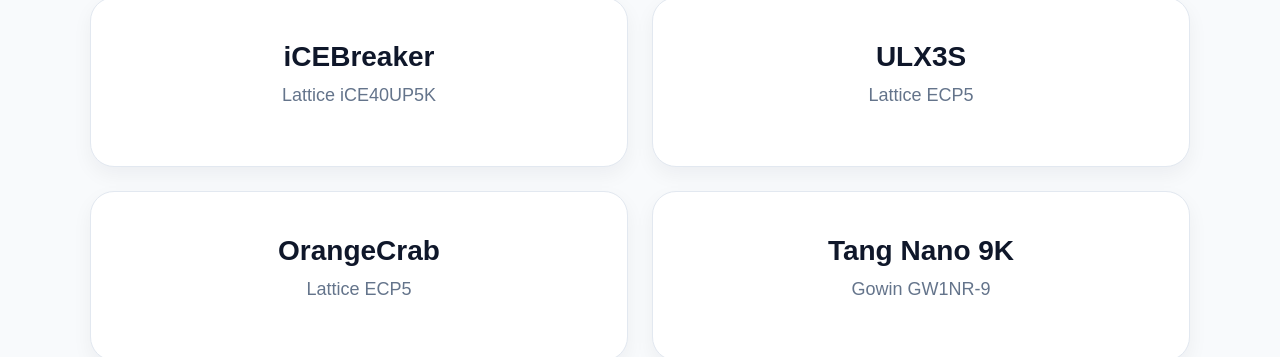
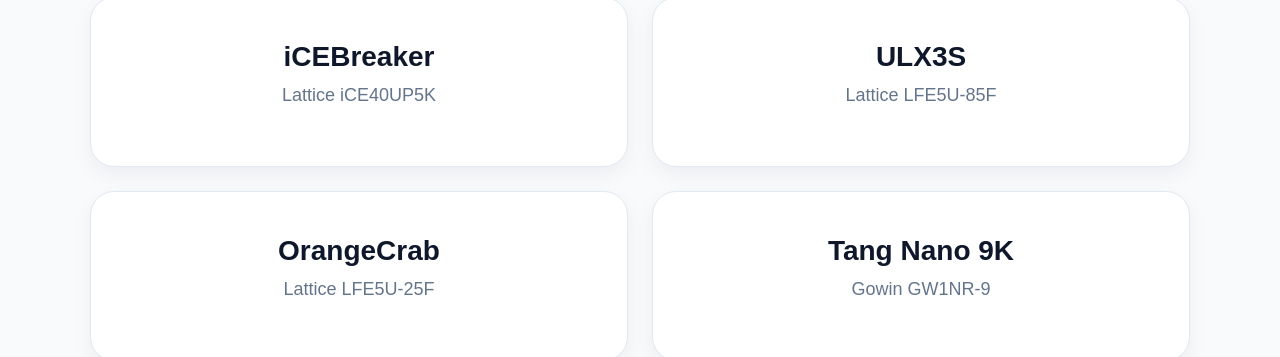
Before and after one commit to areen0427/Allora-FPGA, a React (Vite) app in the folder allora-fpga/: page / in a window 1280 px wide. Shown: the part 355-712 px from the top of the page. Built offline with nearby package versions, Linux system fonts and the light colour scheme.

Commit message:
more dashboard updates

```diff
--- a/allora-fpga/src/App.tsx
+++ b/allora-fpga/src/App.tsx
@@ -2,7 +2,7 @@
 import BoardSelect from "./pages/BoardSelect";
 import ProjectSetup from "./pages/ProjectSetup";
 import Dashboard from "./pages/Dashboard";
-import { boards } from "./data/boards";
+import { BOARDS } from "./data/boards";
 
 type AppStage = "board-select" | "project-setup" | "dashboard";
 
@@ -12,7 +12,7 @@
   const [projectName, setProjectName] = useState("");
   const [language, setLanguage] = useState("Verilog");
 
-  const selectedBoard = boards.find((board) => board.id === selectedBoardId);
+  const selectedBoard = BOARDS.find((board) => board.id === selectedBoardId);
 
   if (stage === "board-select") {
     return (
--- a/allora-fpga/src/data/boards.ts
+++ b/allora-fpga/src/data/boards.ts
@@ -1,22 +1,94 @@
-export const boards = [
+export type ConstraintFile = "pcf" | "lpf" | "xdc" | "cst";
+
+export type SynthesisFlow =
+  | "yosys-nextpnr"
+  | "gowin"
+  | "vivado"
+  | "quartus";
+
+export type BoardPin = {
+  name: string;
+  pin: string;
+};
+
+export type BoardClock = {
+  name: string;
+  pin?: string;
+  frequency: number;
+};
+
+export type BoardDefinition = {
+  id: string;
+  name: string;
+
+  vendor: string;
+  family: string;
+  device: string;
+  package: string;
+
+  constraintsFile: ConstraintFile;
+  synthesisFlow: SynthesisFlow;
+
+  clocks: BoardClock[];
+  leds: BoardPin[];
+  buttons: BoardPin[];
+};
+
+export const BOARDS: BoardDefinition[] = [
   {
     id: "icebreaker",
     name: "iCEBreaker",
-    fpga: "Lattice iCE40UP5K",
+    vendor: "Lattice",
+    family: "iCE40 UltraPlus",
+    device: "iCE40UP5K",
+    package: "SG48",
+    constraintsFile: "pcf",
+    synthesisFlow: "yosys-nextpnr",
+    clocks: [],
+    leds: [],
+    buttons: [],
   },
   {
     id: "ulx3s",
     name: "ULX3S",
-    fpga: "Lattice ECP5",
+    vendor: "Lattice",
+    family: "ECP5",
+    device: "LFE5U-85F",
+    package: "CABGA381",
+    constraintsFile: "lpf",
+    synthesisFlow: "yosys-nextpnr",
+    clocks: [],
+    leds: [],
+    buttons: [],
   },
   {
     id: "orangecrab",
     name: "OrangeCrab",
-    fpga: "Lattice ECP5",
+    vendor: "Lattice",
+    family: "ECP5",
+    device: "LFE5U-25F",
+    package: "CSFBGA285",
+    constraintsFile: "lpf",
+    synthesisFlow: "yosys-nextpnr",
+    clocks: [],
+    leds: [],
+    buttons: [],
   },
   {
     id: "tangnano9k",
     name: "Tang Nano 9K",
-    fpga: "Gowin GW1NR-9",
+    vendor: "Gowin",
+    family: "GW1NR",
+    device: "GW1NR-9",
+    package: "QN88",
+    constraintsFile: "cst",
+    synthesisFlow: "gowin",
+    clocks: [],
+    leds: [],
+    buttons: [],
   },
 ];
+
+export function getBoardById(id: string) {
+  return BOARDS.find((board) => board.id === id);
+}
--- a/allora-fpga/src/pages/BoardSelect.tsx
+++ b/allora-fpga/src/pages/BoardSelect.tsx
@@ -1,4 +1,4 @@
-import { boards } from "../data/boards";
+import { BOARDS } from "../data/boards";
 
 type BoardSelectProps = {
   onSelectBoard: (boardId: string) => void;
@@ -86,7 +86,7 @@
             gap: "24px",
           }}
         >
-        {boards.map((board) => (
+        {BOARDS.map((board) => (
         <button
             className="board-card"
             key={board.id}
@@ -120,7 +120,7 @@
                   color: "#64748b",
                 }}
               >
-                {board.fpga}
+                {board.vendor} {board.device}
               </p>
             </button>
           ))}
--- a/allora-fpga/src/pages/Dashboard.tsx
+++ b/allora-fpga/src/pages/Dashboard.tsx
@@ -1,11 +1,7 @@
-type Board = {
-  id: string;
-  name: string;
-  fpga: string;
-};
+import type { BoardDefinition } from "../data/boards";
 
 type DashboardProps = {
-  board: Board;
+  board: BoardDefinition;
   projectName: string;
   language: string;
   onBack: () => void;
@@ -62,7 +58,7 @@
             color: "#64748b",
           }}
         >
-          {board.name} · {board.fpga}
+          {board.name} · {board.vendor} {board.device}
         </p>
 
         <div
@@ -75,6 +71,7 @@
         >
           <div style={cardStyle}>
             <h2 style={cardTitleStyle}>Project</h2>
+
             <p style={labelStyle}>Name</p>
             <p style={valueStyle}>{projectName || "Untitled Project"}</p>
 
@@ -83,12 +80,28 @@
           </div>
 
           <div style={cardStyle}>
-            <h2 style={cardTitleStyle}>Board</h2>
-            <p style={labelStyle}>Board Name</p>
+            <h2 style={cardTitleStyle}>Board Information</h2>
+
+            <p style={labelStyle}>Board</p>
             <p style={valueStyle}>{board.name}</p>
 
-            <p style={labelStyle}>FPGA Device</p>
-            <p style={valueStyle}>{board.fpga}</p>
+            <p style={labelStyle}>Vendor</p>
+            <p style={valueStyle}>{board.vendor}</p>
+
+            <p style={labelStyle}>Family</p>
+            <p style={valueStyle}>{board.family}</p>
+
+            <p style={labelStyle}>Device</p>
+            <p style={valueStyle}>{board.device}</p>
+
+            <p style={labelStyle}>Package</p>
+            <p style={valueStyle}>{board.package}</p>
+
+            <p style={labelStyle}>Constraint Format</p>
+            <p style={valueStyle}>{board.constraintsFile.toUpperCase()}</p>
+
+            <p style={labelStyle}>Synthesis Flow</p>
+            <p style={valueStyle}>{formatSynthesisFlow(board.synthesisFlow)}</p>
           </div>
         </div>
 
@@ -96,12 +109,20 @@
           <h2 style={cardTitleStyle}>Files</h2>
 
           <div style={fileRowStyle}>top.v</div>
-          <div style={fileRowStyle}>constraints.pcf</div>
+          <div style={fileRowStyle}>constraints.{board.constraintsFile}</div>
           <div style={fileRowStyle}>README.md</div>
         </div>
       </div>
     </div>
   );
+}
+
+function formatSynthesisFlow(flow: string) {
+  if (flow === "yosys-nextpnr") return "Yosys + NextPNR";
+  if (flow === "gowin") return "Gowin";
+  if (flow === "vivado") return "Vivado";
+  if (flow === "quartus") return "Quartus";
+  return flow;
 }
 
 const cardStyle: React.CSSProperties = {
--- a/allora-fpga/src/pages/ProjectSetup.tsx
+++ b/allora-fpga/src/pages/ProjectSetup.tsx
@@ -1,18 +1,10 @@
 import { useState } from "react";
-
-type Board = {
-  id: string;
-  name: string;
-  fpga: string;
-};
+import type { BoardDefinition } from "../data/boards";
 
 type ProjectSetupProps = {
-  board: Board;
+  board: BoardDefinition;
   onBack: () => void;
-  onCreateProject: (
-    projectName: string,
-    language: string
-  ) => void;
+  onCreateProject: (projectName: string, language: string) => void;
 };
 
 export default function ProjectSetup({
@@ -78,7 +70,7 @@
             color: "#64748b",
           }}
         >
-          {board.name} · {board.fpga}
+          {board.name} · {board.vendor} {board.device}
         </p>
 
         <label style={{ display: "block", marginTop: "36px", fontWeight: 700 }}>
@@ -122,12 +114,7 @@
         </select>
 
         <button
-          onClick={() =>
-            onCreateProject(
-                projectName,
-                language
-            )
-        }
+          onClick={() => onCreateProject(projectName, language)}
           style={{
             width: "100%",
             marginTop: "36px",
```
